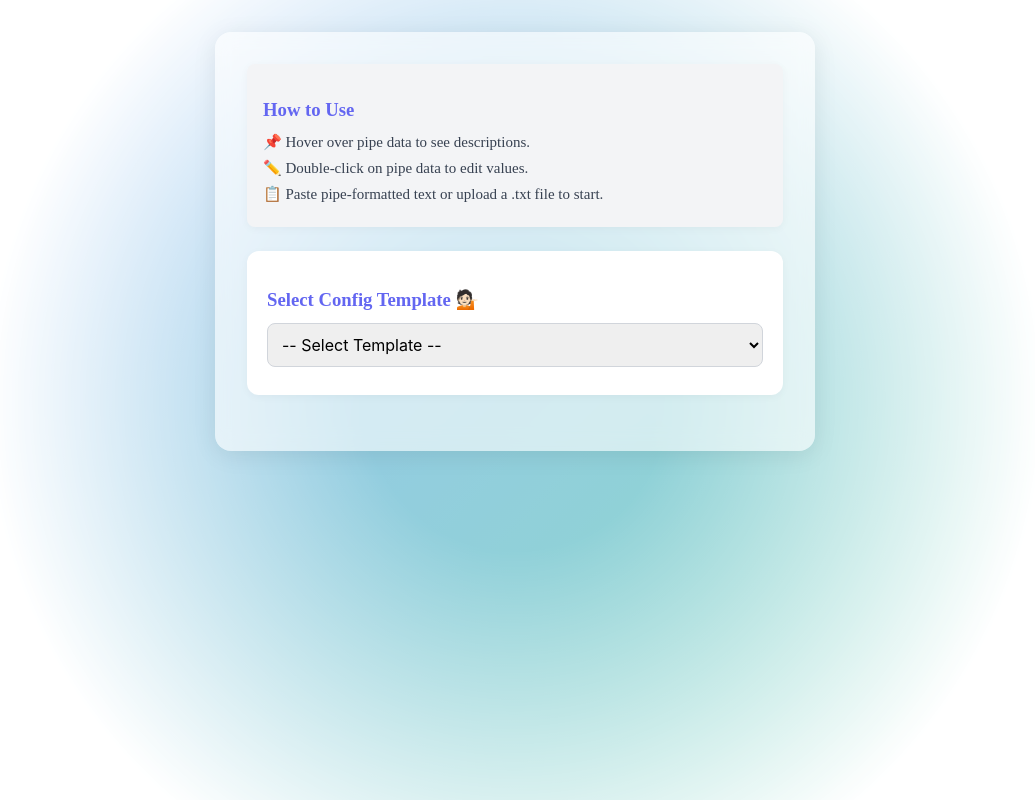
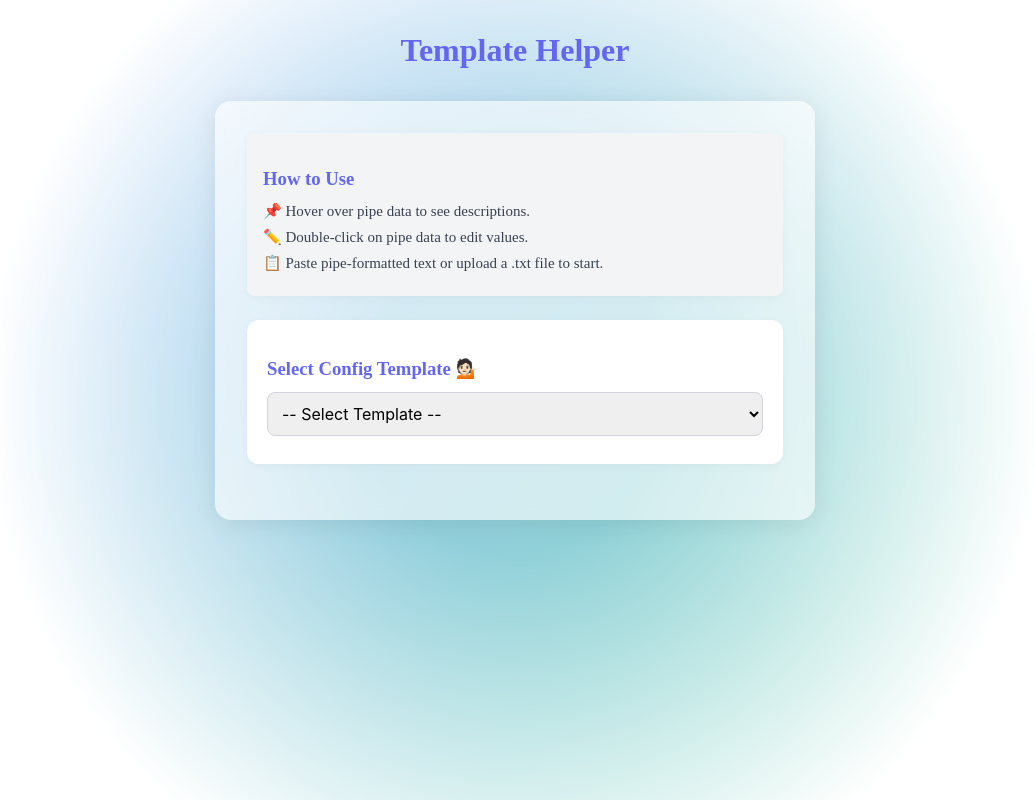
Before and after one commit to sogreatsg/react-convertor, a React (Create React App) app: page / in a window 1280 px wide. Shown: the whole page, without its empty margins (125-1160 px from the left). Built offline with nearby package versions, Linux system fonts and the light colour scheme.

Commit message:
Update App.tsx

```diff
--- a/src/App.tsx
+++ b/src/App.tsx
@@ -1,4 +1,6 @@
 import React, { useState, useEffect } from "react";
+
+document.title = "Template Helper";
 
 const detectDelimiter = (input: string): string => {
   const delimiters = [",", ";", "\t", ":"];
@@ -649,7 +651,7 @@ const App: React.FC = () => {
 
     const now = new Date();
     const pad = (n: number, len = 2) => n.toString().padStart(len, "0");
-    const senderRefValue =
+    const senderRefBaseValue =
       pad(now.getFullYear() % 100) +
       pad(now.getMonth() + 1) +
       pad(now.getDate()) +
@@ -661,10 +663,10 @@ const App: React.FC = () => {
       pad(now.getMonth() + 1) +
       pad(now.getDate());
 
-    const newUploadedMap = uploadedMap.map((row) =>
+    const newUploadedMap = uploadedMap.map((row, rowIndex) =>
       row.map((item) => {
         if (item.index === senderRefIdx) {
-          return { ...item, value: senderRefValue };
+          return { ...item, value: `${senderRefBaseValue}_${rowIndex + 1}` };
         }
         if (item.index === valueDateIdx) {
           return { ...item, value: valueDateValue };
@@ -722,6 +724,17 @@ const App: React.FC = () => {
           maskRepeat: "no-repeat",
         }}
       ></div>
+      <div
+        style={{
+          textAlign: 'center',
+          marginBottom: 32,
+          fontSize: 32,
+          fontWeight: 'bold',
+          color: '#6366f1',
+        }}
+      >
+        Template Helper
+      </div>
       <div
         style={{
           background: "rgba(255, 255, 255, 0.6)",
```
